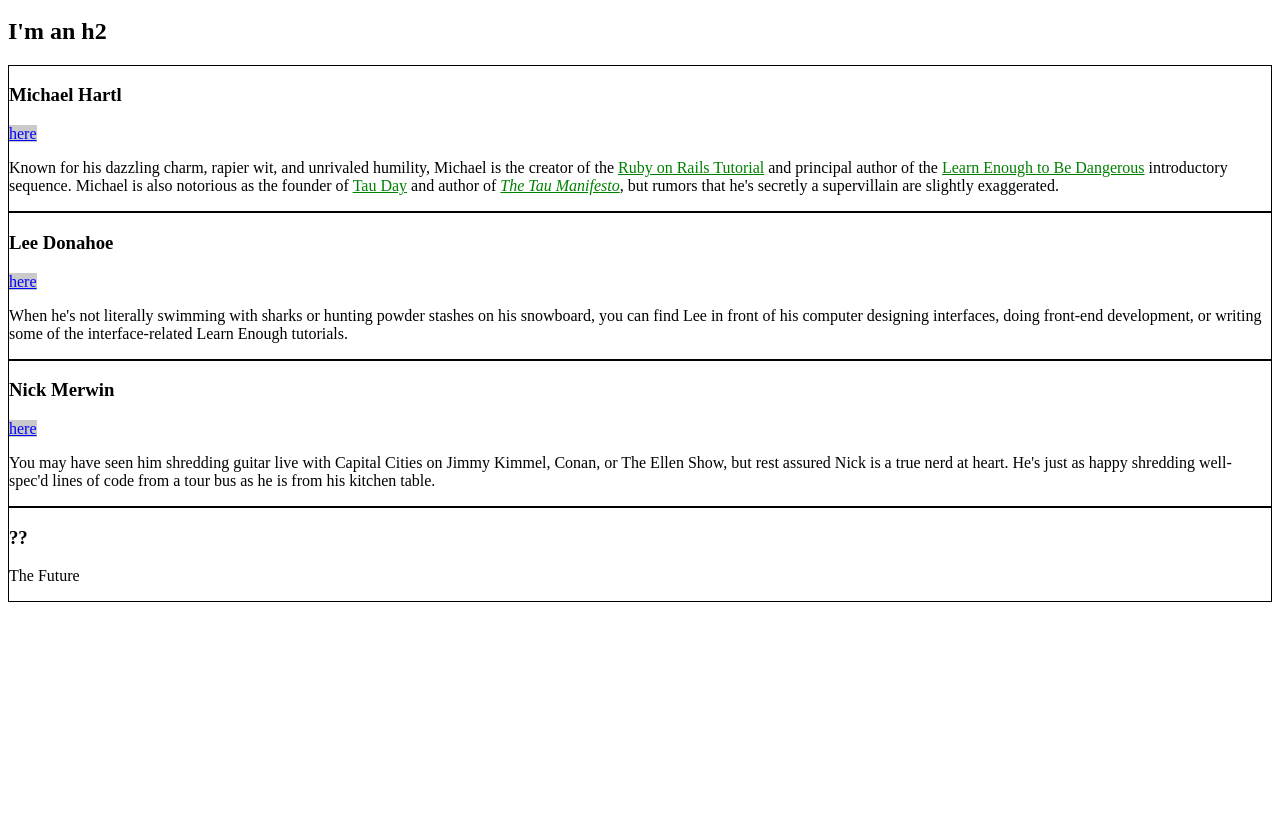
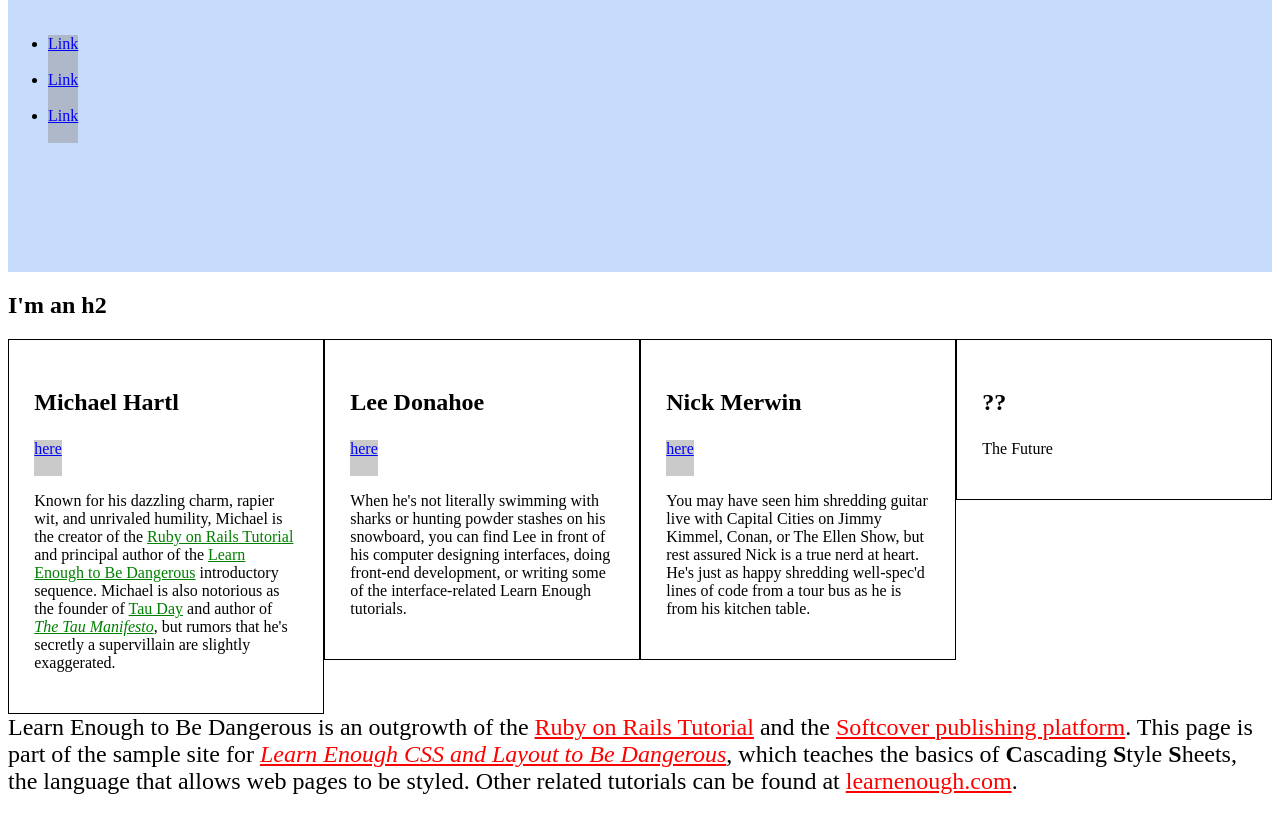
Before and after one commit to alorr10/alorrr10.github.io, a plain HTML site: page index.html in a window 1280 px wide. Shown: the part 136-963 px from the top of the page. Before the commit the page ends 800 px from the top, so only its background shows below. Drawn offline with Linux system fonts and the light colour scheme.

Commit message:
im on section 4.4

```diff
--- a/index.html
+++ b/index.html
@@ -5,27 +5,53 @@
     <meta charset="utf-8">
     <style>
       /* GLOBAL STYLES */
+      h1 {
+        font-size: 7vw;
+        margin-top: 0;
+      }
       a {
         color: #f00;
       }
 
-    /*  div.bio-box {
-        border: 1px solid red;
+      /* HERO STYLES */
+      .full-hero {
+        background-color: #c7dbfc;
+        height: 50vh;
       }
-
-      html{
-        background: red;
-      }*/
 
       /* SOCIAL STYLES */
       .social-link {
+        background: rgba(150, 150, 150, 0.5);
         color: blue;
-        background: rgba(150, 150, 150, .5)
+        display: inline-block;
+        height: 36px;
       }
 
       /* BIO STYLES */
+      .bio-wrapper {
+        font-size: 24px;
+      }
+      .bio-wrapper:after {
+        visibility: hidden;
+        display: block;
+        font-size: 0;
+        content: " ";
+        clear: both;
+        height: 0;
+      }
       .bio-box {
         border: 1px solid black;
+        box-sizing: border-box;
+        float: left;
+        font-size: 1rem;
+        padding: 2%;
+        width: 25%;
+      }
+      .bio-box h3 {
+        font-size: 1.5em;
+      }
+      .bio-copy {
+        font-size: 1em;
       }
       .bio-copy a {
         color: green;
@@ -33,23 +59,26 @@
     </style>
   </head>
   <body>
+    <div class="full-hero hero-home">
       <h1>I'm an h1</h1>
       <ul>
         <li>
-        <a href="http://example.com/">Link</a>
+          <a href="http://example.com/" class="social-link">Link</a>
         </li>
         <li>
-        <a href="http://example.com/">Link</a>
+          <a href="http://example.com/" class="social-link">Link</a>
         </li>
         <li>
-        <a href="http://example.com/">Link</a>
+          <a href="http://example.com/" class="social-link">Link</a>
         </li>
       </ul>
+    </div>
     <h2>I'm an h2</h2>
+    <div class="bio-wrapper">
       <div class="bio-box">
         <h3>Michael Hartl</h3>
-      <a href="http://twitter.com/mhartl" class='social-link'>here</a>
-      <div class='bio-copy'>
+        <a href="http://twitter.com/mhartl" class="social-link">here</a>
+        <div class="bio-copy">
           <p>
             Known for his dazzling charm, rapier wit, and unrivaled humility,
             Michael is the creator of the
@@ -67,25 +96,25 @@
       </div>
       <div class="bio-box">
         <h3>Lee Donahoe</h3>
-      <a href="https://twitter.com/leedonahoe" class='social-link'>here</a>
-      <div class='bio-copy'>
+        <a href="https://twitter.com/leedonahoe" class="social-link">here</a>
+        <div class="bio-copy">
           <p>
-          When he's not literally swimming with sharks or hunting powder stashes on
-          his snowboard, you can find Lee in front of his computer designing
-          interfaces, doing front-end development, or writing some of the
-          interface-related Learn Enough tutorials.
+            When he's not literally swimming with sharks or hunting powder
+            stashes on his snowboard, you can find Lee in front of his computer
+            designing interfaces, doing front-end development, or writing some of
+            the interface-related Learn Enough tutorials.
           </p>
         </div>
       </div>
       <div class="bio-box">
         <h3>Nick Merwin</h3>
-      <a href="https://twitter.com/nickmerwin" class='social-link'>here</a>
-      <div class='bio-copy'>
+        <a href="https://twitter.com/nickmerwin" class="social-link">here</a>
+        <div class="bio-copy">
           <p>
-          You may have seen him shredding guitar live with Capital Cities on Jimmy
-          Kimmel, Conan, or The Ellen Show, but rest assured Nick is a true nerd at
-          heart. He's just as happy shredding well-spec'd lines of code from a tour
-          bus as he is from his kitchen table.
+            You may have seen him shredding guitar live with Capital Cities on
+            Jimmy Kimmel, Conan, or The Ellen Show, but rest assured Nick is a
+            true nerd at heart. He's just as happy shredding well-spec'd lines
+            of code from a tour bus as he is from his kitchen table.
           </p>
         </div>
       </div>
@@ -95,5 +124,18 @@
           The Future
         </p>
       </div>
+      <p style="clear:left;">
+    Learn Enough to Be Dangerous is an outgrowth of the
+    <a href="http://railstutorial.org/">Ruby on Rails Tutorial</a> and the
+    <a href="http://www.softcover.io/">Softcover publishing platform</a>.
+    This page is part of the sample site for
+    <a href="https://learnenough.com/css-tutorial"><em>Learn Enough CSS and
+    Layout to Be Dangerous</em></a>, which teaches the basics of
+    <strong>C</strong>ascading <strong>S</strong>tyle
+    <strong>S</strong>heets, the language that allows web pages to be styled.
+    Other related tutorials can be found at
+    <a href="https://learnenough.com/">learnenough.com</a>.
+  </p>
+    </div>
   </body>
 </html>
```
Lines whose indentation alone changed are shown as unchanged.
